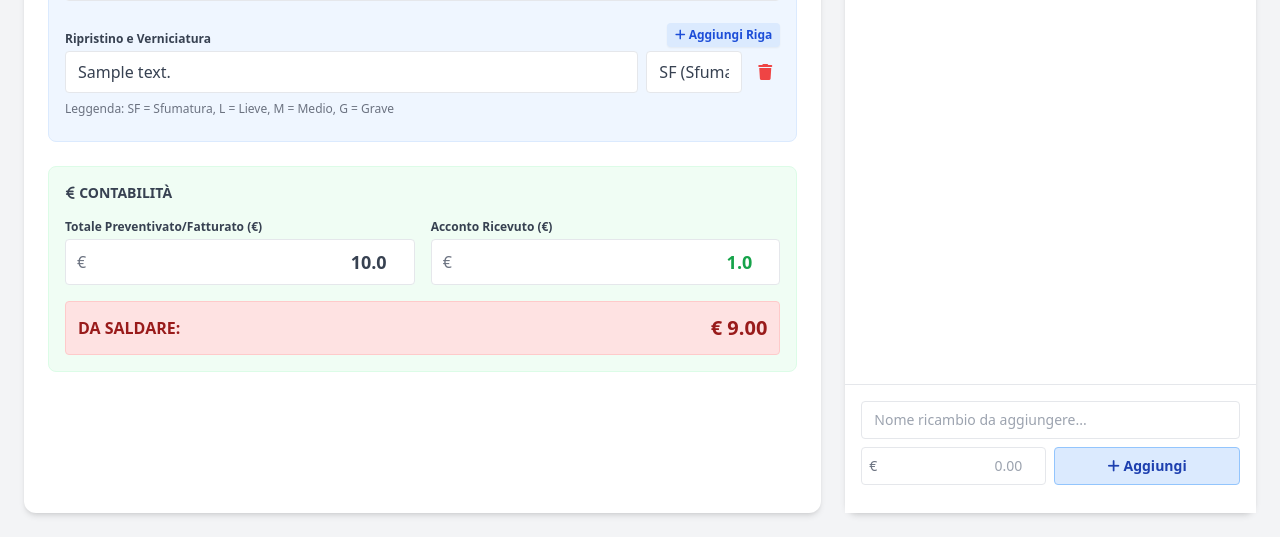
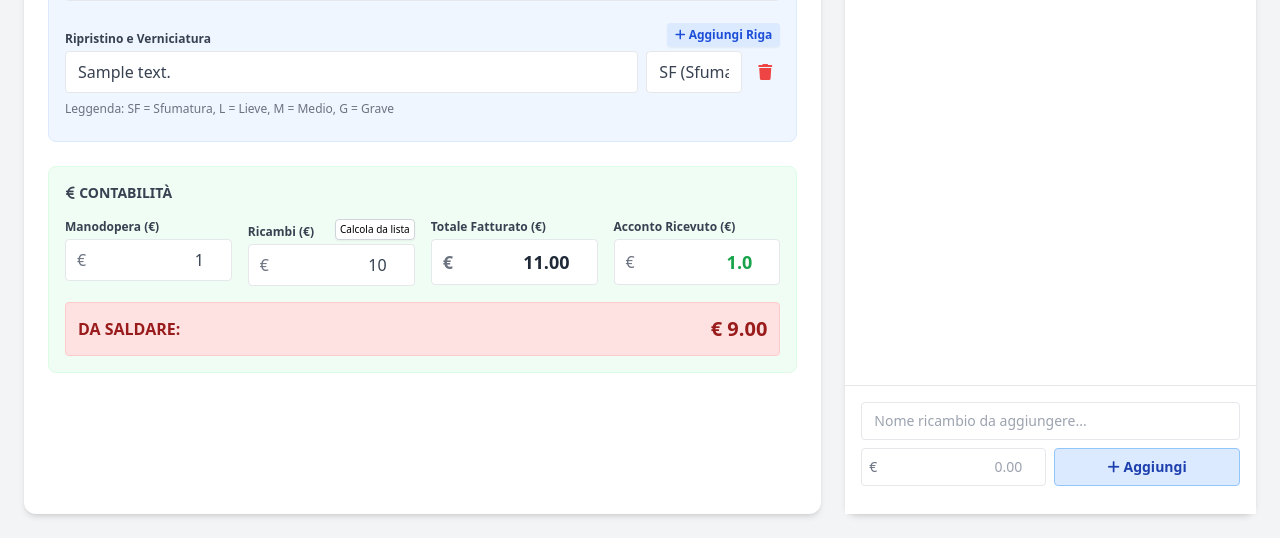
Before and after one commit to massaroarturo99-cmd/GestionaleWebapp, a Flask app: page /veicolo/1 in a window 1280 px wide. Shown: the part 880-1418 px from the top of the page. Run offline with Flask 3, Linux system fonts and the light colour scheme; tables that the repository leaves empty hold one stand-in row (values such as "Sample post"); some libraries are stand-ins or nearby versions.

Commit message:
feat: split vehicle total into labor and parts
- Added `manodopera` and `costo_ricambi` columns to the `veicoli` database table.
- Mapped existing `totale` values to `manodopera` during database migration to preserve historical data.
- Updated `veicolo_detail.html` UI to include specific input fields for `manodopera` and `costo_ricambi`.
- Added a quick "Calcola da lista" button to auto-fill the `costo_ricambi` input with the sum of associated parts.
- Refactored the `totale` field in the UI to be a read-only field calculated dynamically via Alpine.js.
- Backend now calculates and stores the final `totale` as the sum of `manodopera` and `costo_ricambi`.

Co-authored-by: massaroarturo99-cmd <280651523+massaroarturo99-cmd@users.noreply.github.com>

```diff
--- a/app.py
+++ b/app.py
@@ -48,6 +48,8 @@ def init_db():
                 lavorazioni_sostituzione TEXT,
                 lavorazioni_ripristino TEXT,
                 totale REAL DEFAULT 0.0,
+                manodopera REAL DEFAULT 0.0,
+                costo_ricambi REAL DEFAULT 0.0,
                 acconto REAL DEFAULT 0.0,
                 riconsegnata BOOLEAN DEFAULT 0,
                 drive_folder_id TEXT,
@@ -136,6 +138,15 @@ def migrate_db():
     except sqlite3.OperationalError:
         db.execute("ALTER TABLE veicoli ADD COLUMN controparte_nome TEXT")
         db.execute("ALTER TABLE veicoli ADD COLUMN controparte_telefono TEXT")
+        db.commit()
+
+    try:
+        db.execute("SELECT manodopera FROM veicoli LIMIT 1")
+    except sqlite3.OperationalError:
+        db.execute("ALTER TABLE veicoli ADD COLUMN manodopera REAL DEFAULT 0.0")
+        db.execute("ALTER TABLE veicoli ADD COLUMN costo_ricambi REAL DEFAULT 0.0")
+        # Mantieni il totale esistente assegnandolo alla manodopera per non perdere i dati pregressi
+        db.execute("UPDATE veicoli SET manodopera = totale WHERE totale > 0")
         db.commit()
 
     try:
@@ -628,7 +639,9 @@ def veicolo_detail(id):
         data_consegna_prevista = request.form.get('data_consegna_prevista')
         lavorazioni_sostituzione = request.form.get('lavorazioni_sostituzione')
         lavorazioni_ripristino = request.form.get('lavorazioni_ripristino')
-        totale = float(request.form.get('totale') or 0.0)
+        manodopera = float(request.form.get('manodopera') or 0.0)
+        costo_ricambi = float(request.form.get('costo_ricambi') or 0.0)
+        totale = manodopera + costo_ricambi
         acconto = float(request.form.get('acconto') or 0.0)
         riconsegnata = 1 if request.form.get('riconsegnata') else 0
 
@@ -649,10 +662,10 @@ def veicolo_detail(id):
             UPDATE veicoli SET
                 marca=?, modello=?, anno=?, cliente_id=?, stato=?, data_arrivo=?,
                 data_consegna_prevista=?, lavorazioni_sostituzione=?, lavorazioni_ripristino=?,
-                totale=?, acconto=?, riconsegnata=?, controparte_nome=?, controparte_telefono=?
+                manodopera=?, costo_ricambi=?, totale=?, acconto=?, riconsegnata=?, controparte_nome=?, controparte_telefono=?
             WHERE id=?
         ''', (marca, modello, anno, cliente_id, stato, data_arrivo, data_consegna_prevista,
-              lavorazioni_sostituzione, lavorazioni_ripristino, totale, acconto, riconsegnata, controparte_nome, controparte_telefono, id))
+              lavorazioni_sostituzione, lavorazioni_ripristino, manodopera, costo_ricambi, totale, acconto, riconsegnata, controparte_nome, controparte_telefono, id))
 
         # Save Lavorazioni Ripristino Righe (SF/L/M/G)
         db.execute('DELETE FROM lavorazioni_ripristino_righe WHERE veicolo_id = ?', (id,))
--- a/templates/veicolo_detail.html
+++ b/templates/veicolo_detail.html
@@ -194,16 +194,44 @@
             </div>
 
             <!-- SEZIONE 3: Contabilità -->
-            <div class="bg-green-50 p-4 rounded-lg mb-6 border border-green-100">
+            {% set somma_ricambi = namespace(value=0.0) %}
+            {% for r in ricambi %}
+                {% set somma_ricambi.value = somma_ricambi.value + r.prezzo %}
+            {% endfor %}
+            <div class="bg-green-50 p-4 rounded-lg mb-6 border border-green-100" x-data="{ manodopera: {{ veicolo.manodopera or '0' }}, costo_ricambi: {{ veicolo.costo_ricambi or '0' }}, get totale() { return parseFloat(this.manodopera) + parseFloat(this.costo_ricambi); } }">
                 <h4 class="font-bold text-gray-700 mb-4 text-sm uppercase"><i class="fas fa-euro-sign"></i> Contabilità</h4>
-                <div class="grid grid-cols-1 md:grid-cols-2 gap-4">
+                <div class="grid grid-cols-1 md:grid-cols-2 lg:grid-cols-4 gap-4 mb-4">
                     <div>
-                        <label class="block text-gray-700 text-xs font-bold mb-1">Totale Preventivato/Fatturato (€)</label>
+                        <label class="block text-gray-700 text-xs font-bold mb-1">Manodopera (€)</label>
                         <div class="relative">
                             <div class="absolute inset-y-0 left-0 pl-3 flex items-center pointer-events-none">
                                 <span class="text-gray-500">€</span>
                             </div>
-                            <input class="appearance-none border rounded w-full py-2 pl-8 pr-3 text-gray-700 font-bold focus:outline-none focus:ring-1 focus:ring-blue-500 text-right text-lg" name="totale" type="number" step="0.01" value="{{ veicolo.totale or '0' }}">
+                            <input class="appearance-none border rounded w-full py-2 pl-8 pr-3 text-gray-700 focus:outline-none focus:ring-1 focus:ring-blue-500 text-right" name="manodopera" type="number" step="0.01" x-model.number="manodopera">
+                        </div>
+                    </div>
+                    <div>
+                        <div class="flex justify-between items-end mb-1">
+                            <label class="block text-gray-700 text-xs font-bold">Ricambi (€)</label>
+                            <button type="button" @click="costo_ricambi = {{ somma_ricambi.value }}" class="text-[10px] bg-white border border-gray-300 px-1 py-0.5 rounded shadow-sm hover:bg-gray-100 transition-colors" title="Copia totale ricambi associati ({{ "%.2f"|format(somma_ricambi.value) }} €)">
+                                Calcola da lista
+                            </button>
+                        </div>
+                        <div class="relative">
+                            <div class="absolute inset-y-0 left-0 pl-3 flex items-center pointer-events-none">
+                                <span class="text-gray-500">€</span>
+                            </div>
+                            <input class="appearance-none border rounded w-full py-2 pl-8 pr-3 text-gray-700 focus:outline-none focus:ring-1 focus:ring-blue-500 text-right" name="costo_ricambi" type="number" step="0.01" x-model.number="costo_ricambi">
+                        </div>
+                    </div>
+                    <div>
+                        <label class="block text-gray-700 text-xs font-bold mb-1">Totale Fatturato (€)</label>
+                        <div class="relative">
+                            <div class="absolute inset-y-0 left-0 pl-3 flex items-center pointer-events-none">
+                                <span class="text-gray-500 font-bold text-lg">€</span>
+                            </div>
+                            <!-- Disabilitato perché calcolato dal backend e aggiornato via alpine in tempo reale, ma aggiungiamo la name in modo che venga rimosso dal form il totale manuale? Il python calcolerà il totale ma possiamo ometterlo -->
+                            <input class="bg-white appearance-none border rounded w-full py-2 pl-8 pr-3 text-gray-800 font-bold focus:outline-none focus:ring-1 focus:ring-blue-500 text-right text-lg cursor-not-allowed" disabled type="number" step="0.01" :value="totale.toFixed(2)">
                         </div>
                     </div>
                     <div>
```
